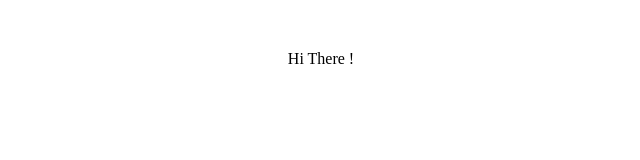
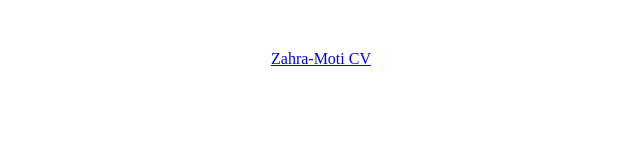
Before and after one commit to BlackIQ/BlackIQ.github.io, a plain HTML site: page index.html in a window 1280 px wide. Shown: the whole page, without its empty margins (319-959 px from the left). Drawn offline with Linux system fonts and the light colour scheme.

Commit message:
Add one cv

```diff
--- a/index.html
+++ b/index.html
@@ -10,7 +10,7 @@
 
         </div>
         <div>
-            <p class="hi">Hi There !</p>
+            <p class="hi"><a href="cv/Zahra-Moti/">Zahra-Moti CV</a></p>
         </div>
     </body>
 </html>
```
